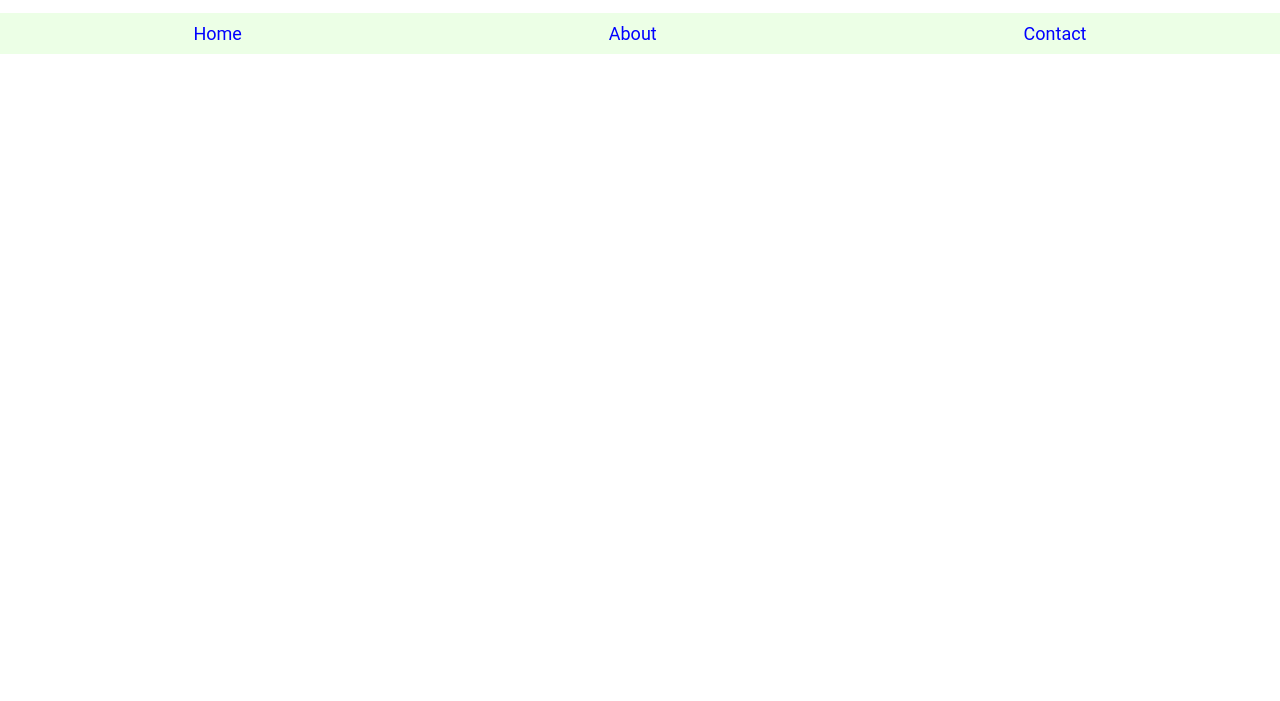
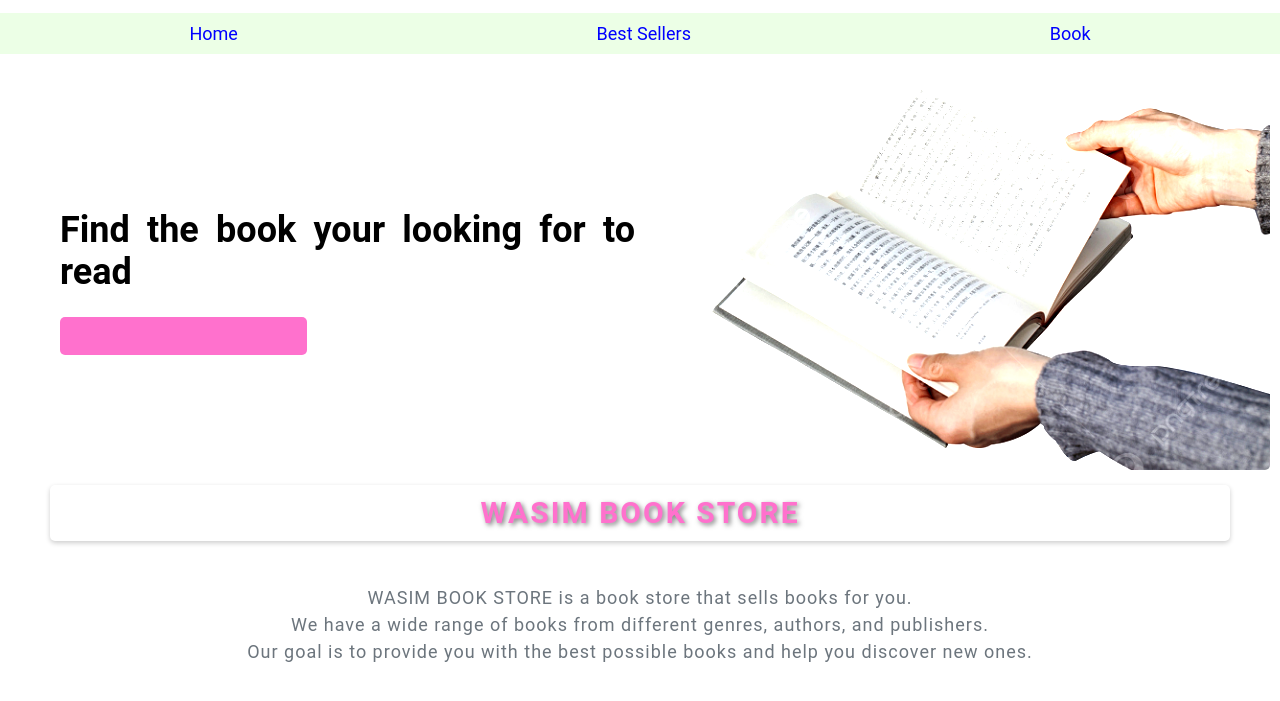
Before and after one commit to MUHAMMADWASIM13257/Responsive-Book-Store, a plain HTML site: page index.html in a window 1280 px wide. Shown: the part 163-864 px from the top of the page. Before the commit the page ends 800 px from the top, so only its background shows below. Drawn offline with Linux system fonts and the light colour scheme.

Commit message:
auther Of website added (means secound slide)

```diff
--- a/index.html
+++ b/index.html
@@ -1,5 +1,6 @@
 <!DOCTYPE html>
 <html lang="en">
+
 <head>
     <meta charset="UTF-8">
     <meta name="viewport" content="width=device-width, initial-scale=1.0">
@@ -7,21 +8,52 @@
     <!-- Css Link -->
     <link rel="stylesheet" href="/style/style.css">
 </head>
+
 <body>
-   <!-- Header  -->
+    <!-- Header  -->
     <header>
         <!-- Logo -->
-         <div class="logo">
+        <div class="logo">
             <img src="/image/bookStoreLogy.gif" alt="Book Store Logy">
-         </div>
+        </div>
         <!-- Navigation -->
         <nav>
             <ul>
                 <li><a href="#">Home</a></li>
-                <li><a href="#">About</a></li>
-                <li><a href="#">Contact</a></li>
+                <li><a href="#">Best Sellers</a></li>
+                <li><a href="#">Book</a></li>
             </ul>
         </nav>
     </header>
+    <!-- Main Content -->
+    <main>
+        <!-- Main Content 1 -->
+
+        <div class="ContentOne">
+            <div class="Search">
+                <h1>Find the book your looking for to read</h1>
+                <input class="SearchButton" type="search" name="" id="">
+            </div>
+            <div class="BookImage">
+                <img src="/image/transforImage.jpg" alt="Book Image">
+            </div>
+        </div>
+        <!-- Main Content 2 -->
+        <div class="autherOfWebsite">
+            <h1>WASIM BOOK STORE</h1>
+            <p class="paragraph">
+                WASIM BOOK STORE is a book store that sells books for you. <br> We have a wide range of books from
+                different
+                genres, authors, and publishers. <br>
+                Our goal is to provide you with the best possible books and help you discover new ones.
+            </p>
+        </div>
+        <!-- Book Details  -->
+        <div class="allBooks">
+
+        </div>
+
+    </main>
 </body>
+
 </html>
--- a/style/style.css
+++ b/style/style.css
@@ -1,3 +1,4 @@
+/* Body Default setting */
 body{
     margin: 0;
     padding: 0;
@@ -5,7 +6,7 @@ body{
     background-color: white;
     box-sizing: border-box;
 }
-
+/* logo Design & image design  */
 .logo{
     display: flex;
     justify-content: center;
@@ -18,7 +19,7 @@ body{
     border-radius: 50%;
 
 }
-
+/* NavBar design */
 nav ul{
     display: flex;
     justify-content: space-around;
@@ -49,3 +50,154 @@ nav ul li a:hover{
     padding: 5px 10px;
     box-shadow: 0 2px 5px rgba(0, 0, 0, 0.2);
 }
+
+/* Main content 1 design */
+.ContentOne{
+    display: flex;
+    overflow: hidden;
+    width: 100%;
+    height: 50vh;
+    color: black;
+    justify-content: center;
+
+}
+
+.Search{
+    text-align: justify;
+    align-self: center;
+    padding: 30px;
+    margin: 30px;
+    border-radius: 5px;
+    border: none;
+    outline: none;
+    width: 50%;
+    font-size: 18px;
+}
+
+.SearchButton{
+    padding: 10px 20px;
+    background-color:#FF71CD;
+    color: black;
+    border: none;
+    border-radius: 5px;
+    cursor: pointer;
+    font-size: 16px;
+
+}
+
+.BookImage{
+    width: 50%;
+    margin-right: 10px;
+
+}
+
+.BookImage img{
+    width: 100%;
+    height: 100%;
+    object-fit: cover;
+    border-radius: 5px;
+    filter: contrast(180%);
+}
+
+.autherOfWebsite{
+    /* width: 100%;; */
+    height: 50vh;
+    background-color: white;
+    margin: 20px 50px 10px 50px;
+}
+
+.autherOfWebsite h1{
+    font-size: 30px;
+    margin-bottom: 10px;
+    font-weight: bold;
+    color: #FF71CD;
+    text-align: center;
+    text-shadow: 2px 2px 5px rgba(0, 0, 0, 0.5);
+    letter-spacing: 2px;
+    line-height: 1.2;
+    border-radius: 5px;
+    padding: 10px 20px;
+    box-shadow: 0 2px 5px rgba(0, 0, 0, 0.2);
+    /* background-color: #ECFFE6;    */
+    transition: background-color 0.3s ease;
+    cursor: text;
+    transform: translateY(-5px);
+}
+
+.autherOfWebsite h1:hover{
+    background-color: #FF71CD;
+    color: white;
+    transition: background-color 0.3s ease;
+    box-shadow: 0 2px 5px rgba(0, 0, 0, 0.5);
+    transform: translateY(0px);
+    box-shadow: 0 2px 5px rgba(0, 0, 0, 0.5);
+    cursor: pointer;
+    transition: background-color 0.3s ease;
+    transform: translateY(-5px);
+}
+
+.autherOfWebsite .paragraph{
+    font-size: 18px;
+    text-align: justify;
+    text-align: center;
+    margin-bottom: 20px;
+    color: #6C757D;
+    letter-spacing: 1px;
+    line-height: 1.5;
+    padding: 20px;
+    background-color: white;
+}
+
+/* Book Details design */
+.allBooks {
+    font-family: Arial, sans-serif;
+    background-color: #f4f4f9;
+    margin: 0;
+    padding: 0;
+    display: flex;
+    justify-content: center;
+    align-items: center;
+    height: 100vh;
+}
+
+.book-details {
+    background-color: #fff;
+    border-radius: 8px;
+    box-shadow: 0 4px 8px rgba(0, 0, 0, 0.1);
+    padding: 20px;
+    width: 300px;
+    text-align: center;
+}
+
+.book-cover {
+    width: 100%;
+    height: auto;
+    border-radius: 8px;
+}
+
+h2 {
+    color: #333;
+    font-size: 24px;
+    margin: 10px 0;
+}
+
+.publisher, .author, .description, .price {
+    color: #555;
+    font-size: 14px;
+    margin: 5px 0;
+}
+
+.add-to-cart {
+    background-color: #28a745;
+    color: white;
+    border: none;
+    padding: 10px 20px;
+    font-size: 16px;
+    cursor: pointer;
+    border-radius: 5px;
+    margin-top: 15px;
+}
+
+.add-to-cart:hover {
+    background-color: #218838;
+}
```
Also changed, not shown: image/BookInGirlsHand.jpeg (added), image/transforImage.jpg (added).
